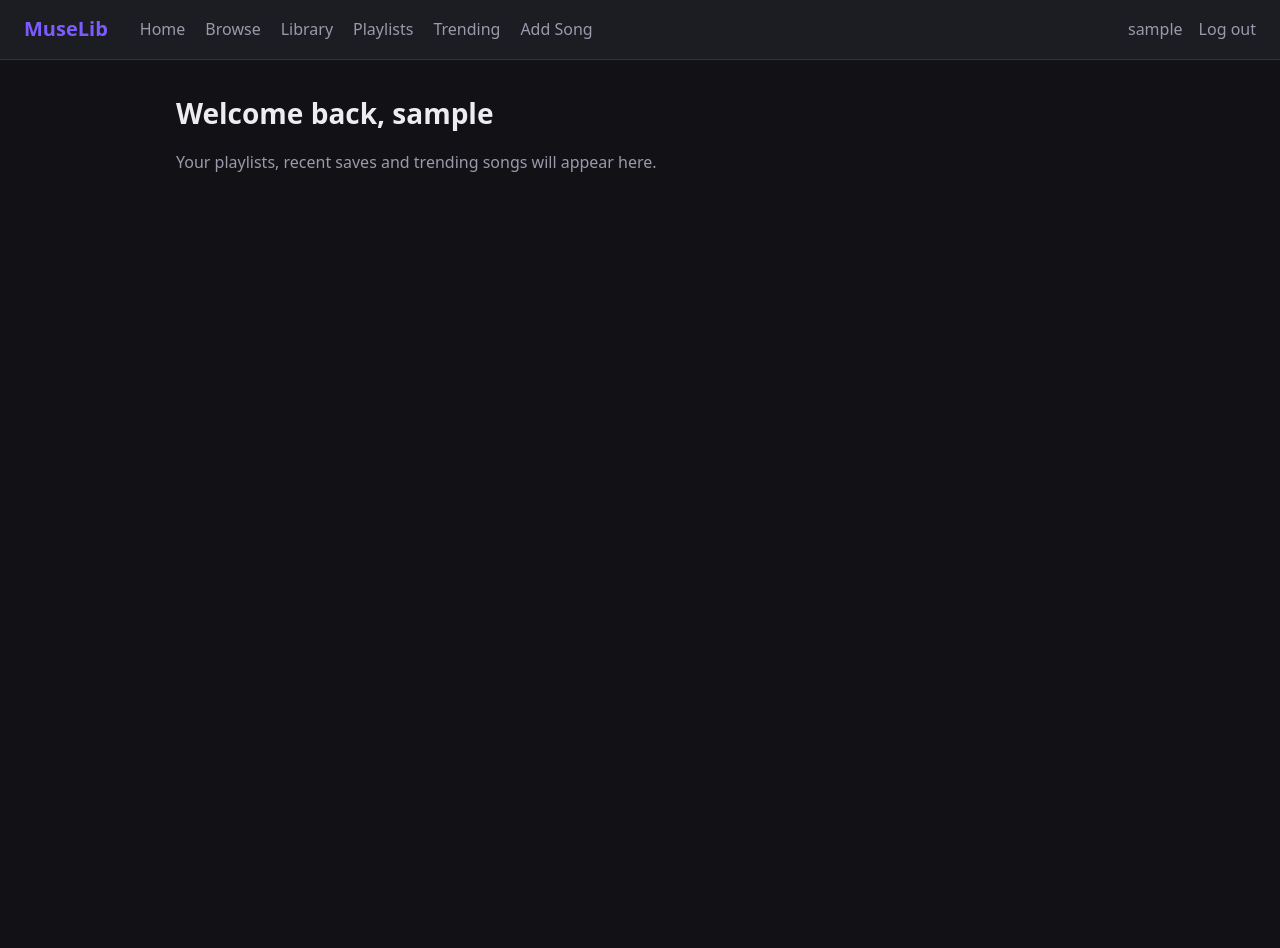
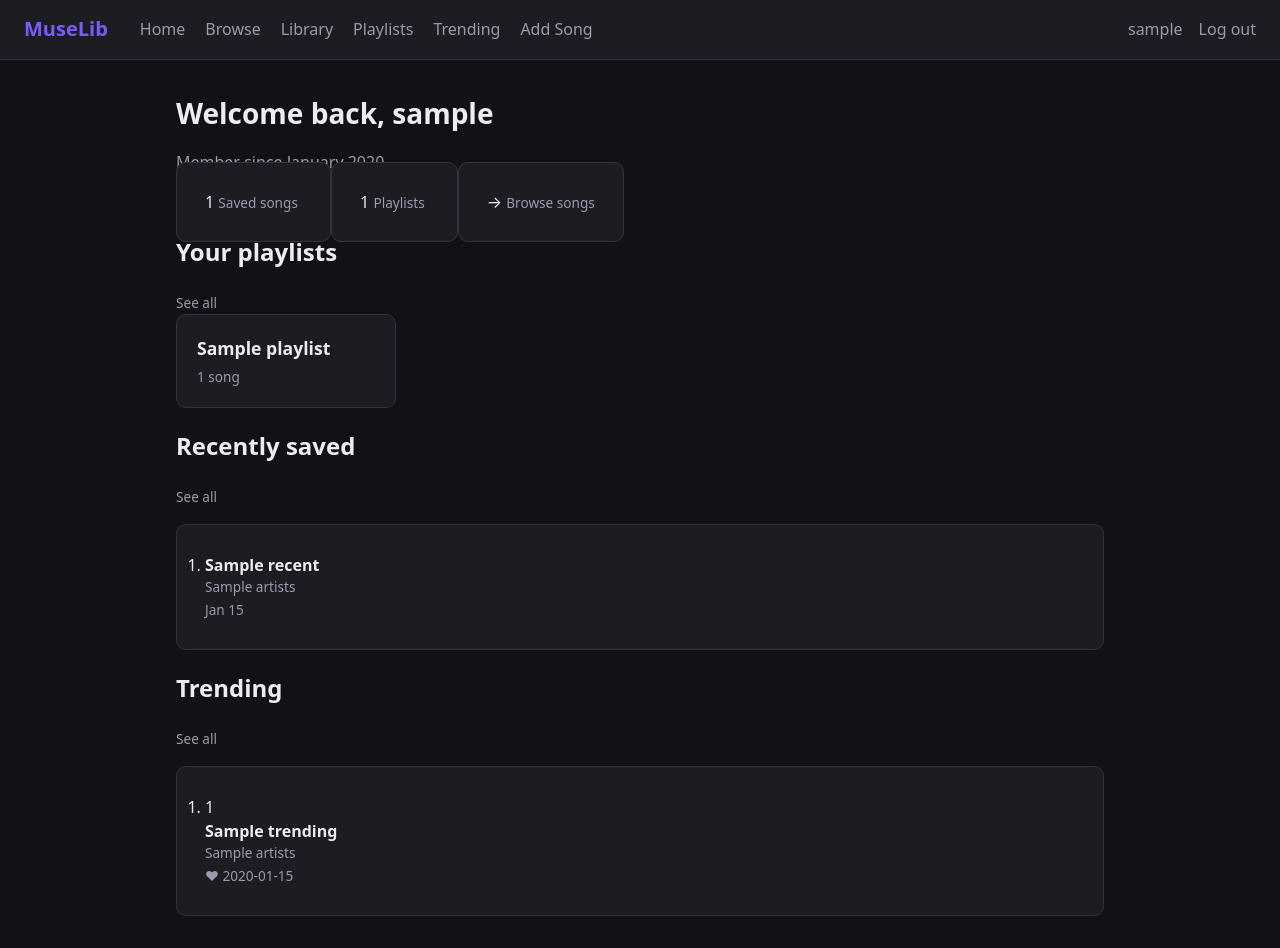
Before and after one commit to teresakatu/museLibSys, a Flask app: template templates/main/index.html in a window 1280 px wide. Before the commit the page ends 172 px from the top, so only its background shows below. Run offline with Flask 3, Linux system fonts and the light colour scheme; the visitor is signed in with stand-in values (Sample User, id 1); the template is opened without the code that fills it: most values are stand-ins (such as "Sample title", 1, 10 or a date in 2020); parts of the project's set-up code (start-up, migrations or seed data) failed here and were passed over; some libraries are stand-ins or nearby versions.

Commit message:
Add Home page with stats, playlists, recent saves and trending

```diff
--- a/templates/main/index.html
+++ b/templates/main/index.html
@@ -2,5 +2,86 @@
 {% block title %}Home{% endblock %}
 {% block content %}
 <h1>Welcome back, {{ g.user.username }}</h1>
-<p class="muted">Your playlists, recent saves and trending songs will appear here.</p>
+<p class="muted">Member since {{ summary.created_date.strftime('%B %Y') }}</p>
+
+<div class="stats">
+  <a href="{{ url_for('library.index') }}" class="card stat">
+    <span class="stat-value">{{ summary.saved_count }}</span>
+    <span class="muted small">Saved songs</span>
+  </a>
+  <a href="{{ url_for('playlists.index') }}" class="card stat">
+    <span class="stat-value">{{ summary.playlist_count }}</span>
+    <span class="muted small">Playlists</span>
+  </a>
+  <a href="{{ url_for('songs.browse') }}" class="card stat stat-action">
+    <span class="stat-value">→</span>
+    <span class="muted small">Browse songs</span>
+  </a>
+</div>
+
+<section class="home-section">
+  <div class="section-head">
+    <h2>Your playlists</h2>
+    <a href="{{ url_for('playlists.index') }}" class="muted small">See all</a>
+  </div>
+  {% if playlists %}
+  <div class="playlist-grid">
+    {% for p in playlists %}
+    <a href="{{ url_for('playlists.detail', playlist_id=p.playlist_id) }}" class="card playlist-card">
+      <div class="playlist-name">{{ p.name }}</div>
+      <div class="muted small">{{ p.song_count }} song{{ '' if p.song_count == 1 else 's' }}</div>
+    </a>
+    {% endfor %}
+  </div>
+  {% else %}
+  <p class="muted">No playlists yet. <a href="{{ url_for('playlists.index') }}">Create your first one</a>.</p>
+  {% endif %}
+</section>
+
+<div class="home-columns">
+  <section class="home-section">
+    <div class="section-head">
+      <h2>Recently saved</h2>
+      <a href="{{ url_for('library.index') }}" class="muted small">See all</a>
+    </div>
+    {% if recent %}
+    <ol class="card track-list">
+      {% for s in recent %}
+      <li>
+        <div>
+          <div class="song-title">{{ s.title }}</div>
+          <div class="muted small">{{ s.artists }}</div>
+        </div>
+        <span class="muted small">{{ s.saved_date.strftime('%b %d') }}</span>
+      </li>
+      {% endfor %}
+    </ol>
+    {% else %}
+    <p class="muted">Nothing saved yet. Tap ♡ on any song in <a href="{{ url_for('songs.browse') }}">Browse</a>.</p>
+    {% endif %}
+  </section>
+
+  <section class="home-section">
+    <div class="section-head">
+      <h2>Trending</h2>
+      <a href="{{ url_for('trending.index') }}" class="muted small">See all</a>
+    </div>
+    {% if trending %}
+    <ol class="card track-list numbered">
+      {% for s in trending %}
+      <li>
+        <span class="rank">{{ loop.index }}</span>
+        <div class="grow">
+          <div class="song-title">{{ s.title }}</div>
+          <div class="muted small">{{ s.artists }}</div>
+        </div>
+        <span class="muted small">♥ {{ s.times_saved }}</span>
+      </li>
+      {% endfor %}
+    </ol>
+    {% else %}
+    <p class="muted">No trending songs yet.</p>
+    {% endif %}
+  </section>
+</div>
 {% endblock %}
```
Also changed, not shown: routes/main.py (+68 -2 lines).
